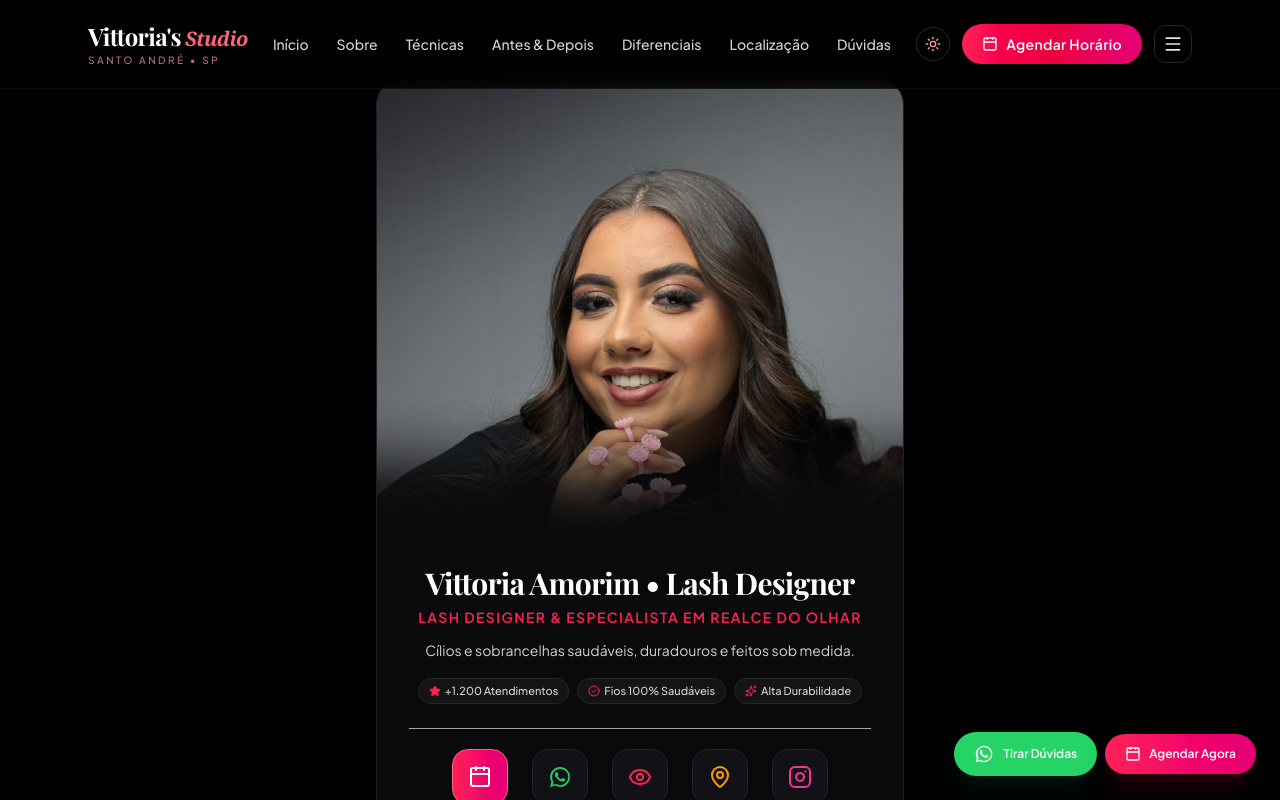
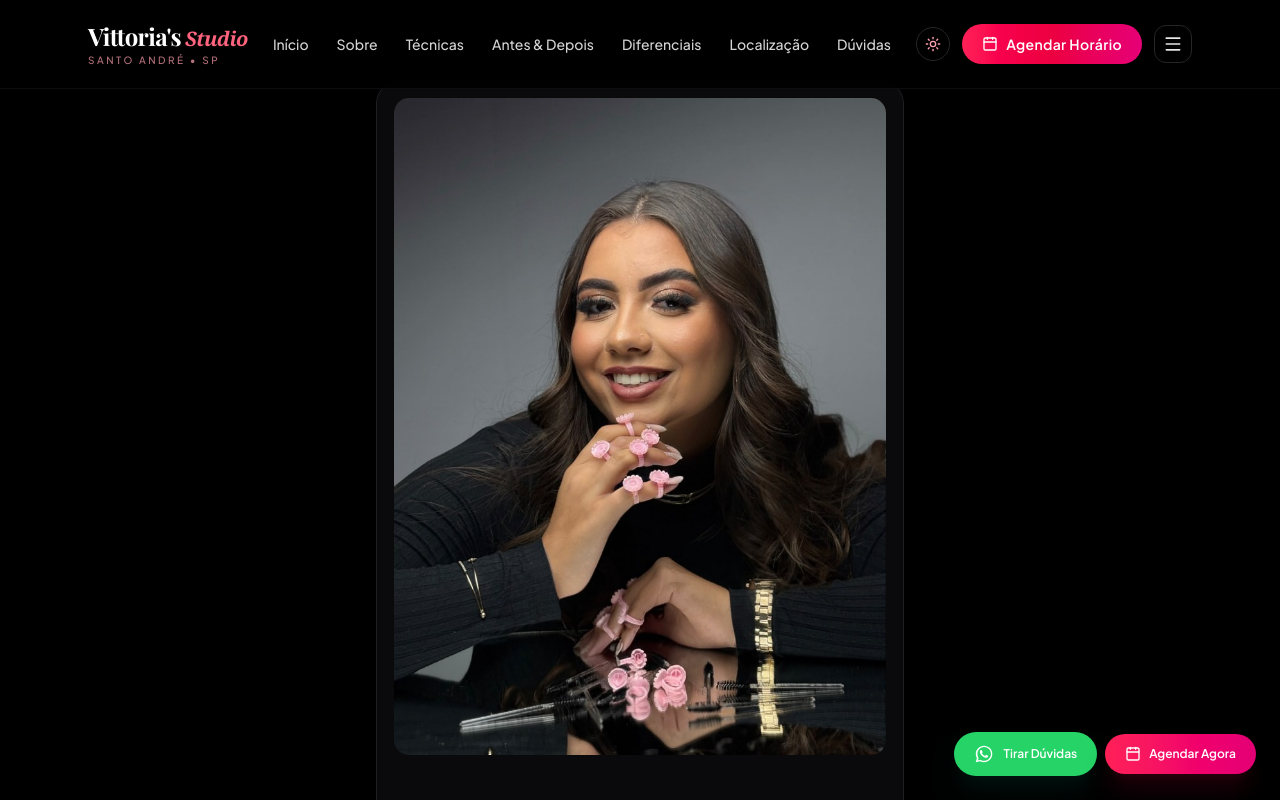
Before and after one commit to Luis9768/LashPage, a React (Vite) app: page / in a window 1280 px wide. Shown: the top 800 px of the page. Built offline with nearby package versions, Linux system fonts and the light colour scheme; no server answers; a web font is replaced by a local one.

Commit message:
style(hero): replace artificial white fog gradient with clean minimalist framed editorial portrait

```diff
--- a/src/components/Hero.jsx
+++ b/src/components/Hero.jsx
@@ -86,40 +86,16 @@ export default function Hero({ onNavigate }) {
               : 'bg-white border border-black/[0.04] shadow-sm'
           }`}
         >
-          {/* Top Client Photo Banner (Substituindo o antigo banner) */}
-          <div className="relative w-full h-[390px] sm:h-[460px] overflow-hidden bg-neutral-950">
+          {/* Top Client Photo Banner (Editorial Minimalist Frame - 100% natural, sem neblina ou degradê forçado) */}
+          <div className="p-3 sm:p-4 pb-0">
+            <div className="relative w-full aspect-[4/5] sm:aspect-[3/4] rounded-2xl overflow-hidden bg-neutral-950 border border-black/[0.04] dark:border-white/[0.06]">
               <img
                 src={siteConfig.heroImage || "/vittoria-hero.jpg"}
                 alt={siteConfig.artistName}
                 className="w-full h-full object-cover object-top"
                 loading="eager"
               />
-
-            {/* Gradiente de transição natural e aveludado (Curva Scrim Eased - Sem faixas ou cortes duros) */}
-            <div
-              className="absolute bottom-0 left-0 right-0 h-28 sm:h-36 pointer-events-none"
-              style={{
-                background: isDark
-                  ? `linear-gradient(to top,
-                      #0a0a0c 0%,
-                      rgba(10, 10, 12, 0.98) 12%,
-                      rgba(10, 10, 12, 0.9) 25%,
-                      rgba(10, 10, 12, 0.74) 40%,
-                      rgba(10, 10, 12, 0.48) 55%,
-                      rgba(10, 10, 12, 0.24) 70%,
-                      rgba(10, 10, 12, 0.08) 85%,
-                      rgba(10, 10, 12, 0) 100%)`
-                  : `linear-gradient(to top,
-                      #FFFFFF 0%,
-                      rgba(255, 255, 255, 0.98) 12%,
-                      rgba(255, 255, 255, 0.88) 25%,
-                      rgba(255, 255, 255, 0.65) 40%,
-                      rgba(255, 255, 255, 0.38) 55%,
-                      rgba(255, 255, 255, 0.16) 70%,
-                      rgba(255, 255, 255, 0.04) 85%,
-                      rgba(255, 255, 255, 0) 100%)`
-              }}
-            />
+            </div>
           </div>
 
           {/* Profile Info Card */}
```
Lines whose indentation alone changed are shown as unchanged.
